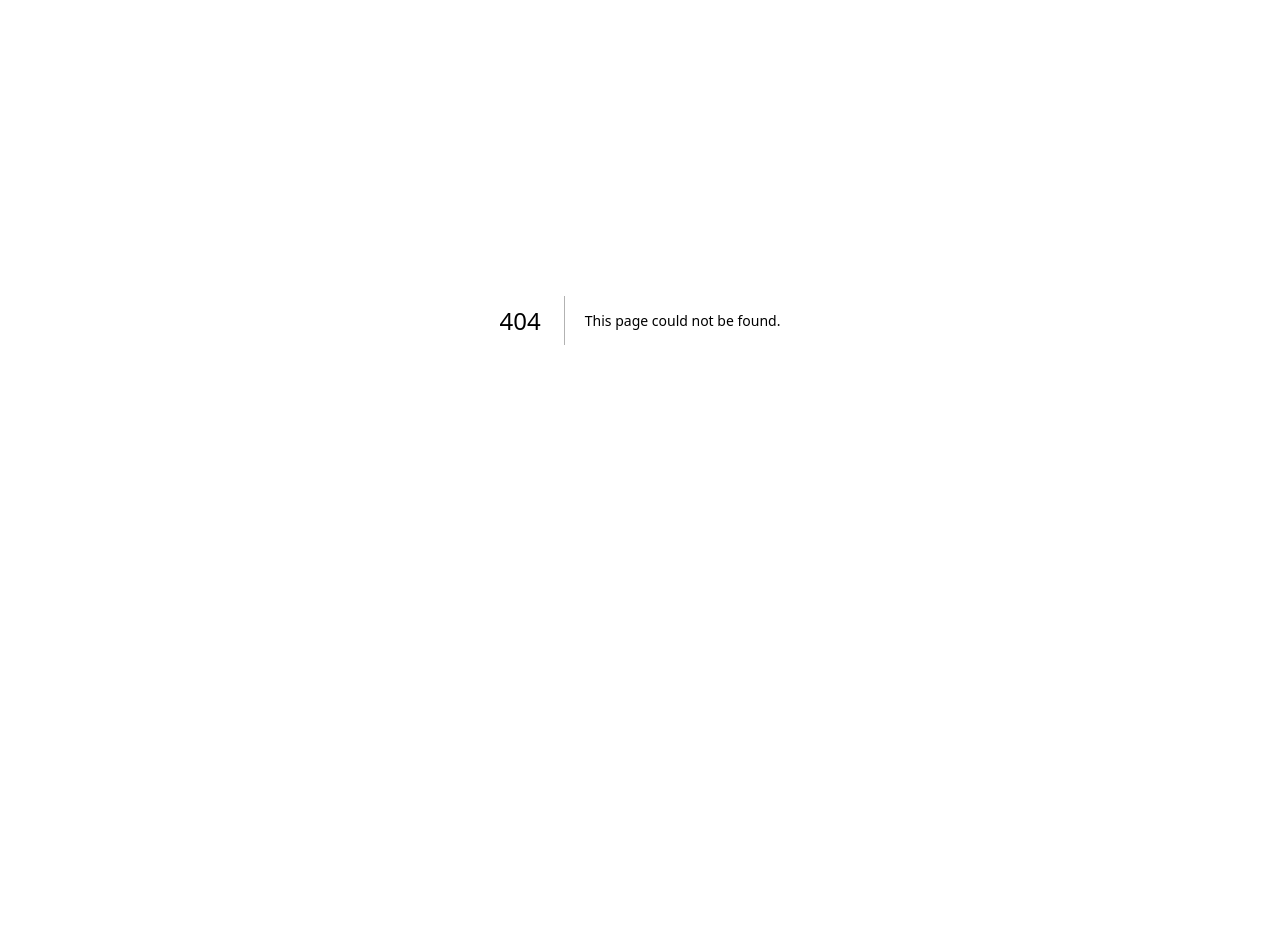
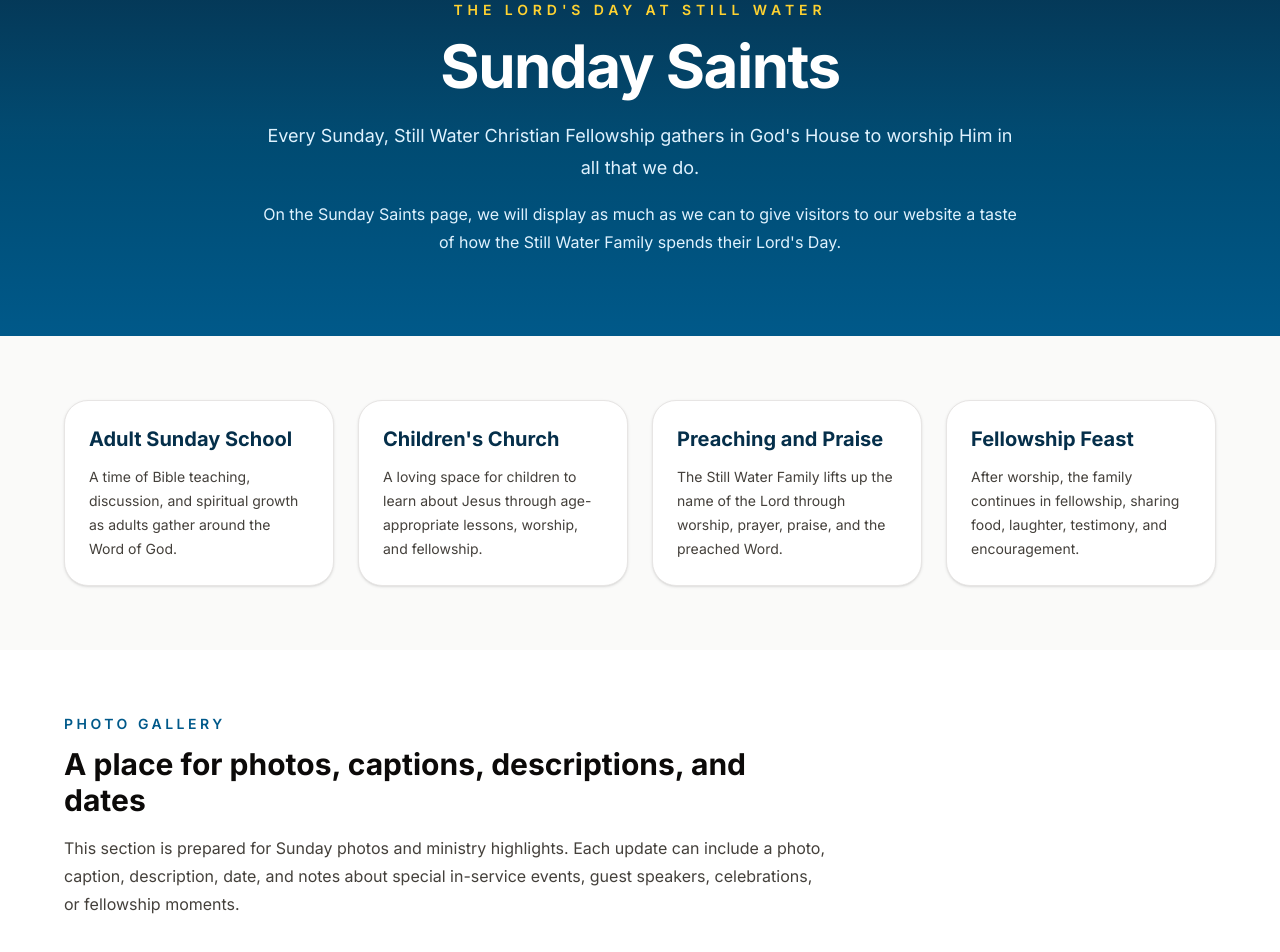
Before and after one commit to edesent/stillwater-christian-fellowship, a Next.js app: page /sunday-saints in a window 1280 px wide. Before the commit this address had no page. Shown: the part 80-1032 px from the top of the page. Before the commit the page ends 800 px from the top, so only its background shows below. Built offline with nearby package versions, Linux system fonts and the light colour scheme.

Commit message:
Added Sunday Saints page

```diff
--- /dev/null
+++ b/src/app/sunday-saints/page.tsx
@@ -0,0 +1,130 @@
+export const metadata = {
+  title: "Sunday Saints | Still Water Christian Fellowship",
+  description:
+    "Photos, descriptions, dates, and highlights from the Sunday Worship Experience at Still Water Christian Fellowship.",
+};
+
+const worshipMoments = [
+  {
+    title: "Adult Sunday School",
+    description:
+      "A time of Bible teaching, discussion, and spiritual growth as adults gather around the Word of God.",
+  },
+  {
+    title: "Children's Church",
+    description:
+      "A loving space for children to learn about Jesus through age-appropriate lessons, worship, and fellowship.",
+  },
+  {
+    title: "Preaching and Praise",
+    description:
+      "The Still Water Family lifts up the name of the Lord through worship, prayer, praise, and the preached Word.",
+  },
+  {
+    title: "Fellowship Feast",
+    description:
+      "After worship, the family continues in fellowship, sharing food, laughter, testimony, and encouragement.",
+  },
+];
+
+const photoPlaceholders = [
+  "Sunday worship moments",
+  "Adult Sunday School",
+  "Children's Church",
+  "Preaching and Praise",
+  "Fellowship Feast",
+  "Special in-service events",
+];
+
+export default function SundaySaintsPage() {
+  return (
+    <main className="min-h-screen bg-stone-50 text-stone-900">
+      <section className="bg-gradient-to-b from-sky-950 via-sky-900 to-sky-800 px-6 py-20 text-white">
+        <div className="mx-auto max-w-5xl text-center">
+          <p className="mb-4 text-sm font-semibold uppercase tracking-[0.35em] text-amber-300">
+            The Lord&apos;s Day at Still Water
+          </p>
+          <h1 className="text-4xl font-bold tracking-tight sm:text-5xl lg:text-6xl">
+            Sunday Saints
+          </h1>
+          <p className="mx-auto mt-6 max-w-3xl text-lg leading-8 text-sky-100">
+            Every Sunday, Still Water Christian Fellowship gathers in God&apos;s House to worship Him in all that we do.
+          </p>
+          <p className="mx-auto mt-4 max-w-3xl text-base leading-7 text-sky-100">
+            On the Sunday Saints page, we will display as much as we can to give visitors to our website a taste of how the Still Water Family spends their Lord&apos;s Day.
+          </p>
+        </div>
+      </section>
+
+      <section className="px-6 py-16">
+        <div className="mx-auto max-w-6xl">
+          <div className="grid gap-6 md:grid-cols-2 lg:grid-cols-4">
+            {worshipMoments.map((moment) => (
+              <article
+                key={moment.title}
+                className="rounded-3xl border border-stone-200 bg-white p-6 shadow-sm"
+              >
+                <h2 className="text-xl font-bold text-sky-950">{moment.title}</h2>
+                <p className="mt-3 text-sm leading-6 text-stone-700">{moment.description}</p>
+              </article>
+            ))}
+          </div>
+        </div>
+      </section>
+
+      <section className="bg-white px-6 py-16">
+        <div className="mx-auto max-w-6xl">
+          <div className="max-w-3xl">
+            <p className="text-sm font-semibold uppercase tracking-[0.25em] text-sky-800">
+              Photo Gallery
+            </p>
+            <h2 className="mt-3 text-3xl font-bold text-stone-950">
+              A place for photos, captions, descriptions, and dates
+            </h2>
+            <p className="mt-4 leading-7 text-stone-700">
+              This section is prepared for Sunday photos and ministry highlights. Each update can include a photo, caption, description, date, and notes about special in-service events, guest speakers, celebrations, or fellowship moments.
+            </p>
+          </div>
+
+          <div className="mt-10 grid gap-6 md:grid-cols-2 lg:grid-cols-3">
+            {photoPlaceholders.map((title) => (
+              <article
+                key={title}
+                className="overflow-hidden rounded-3xl border border-stone-200 bg-stone-50 shadow-sm"
+              >
+                <div className="flex aspect-[4/3] items-center justify-center bg-gradient-to-br from-sky-100 to-amber-100 px-6 text-center">
+                  <span className="text-sm font-semibold uppercase tracking-[0.2em] text-sky-900">
+                    Photo Coming Soon
+                  </span>
+                </div>
+                <div className="p-6">
+                  <p className="text-xs font-semibold uppercase tracking-[0.2em] text-stone-500">
+                    Date to be added
+                  </p>
+                  <h3 className="mt-2 text-xl font-bold text-sky-950">{title}</h3>
+                  <p className="mt-3 text-sm leading-6 text-stone-700">
+                    Add a caption, description, names, scripture theme, or brief testimony from this Sunday moment.
+                  </p>
+                </div>
+              </article>
+            ))}
+          </div>
+        </div>
+      </section>
+
+      <section className="px-6 py-16">
+        <div className="mx-auto max-w-5xl rounded-3xl bg-sky-950 p-8 text-white shadow-lg md:p-12">
+          <h2 className="text-3xl font-bold">Sunday highlights can include</h2>
+          <div className="mt-6 grid gap-4 text-sky-100 sm:grid-cols-2">
+            <p>Photos with captions</p>
+            <p>Descriptions and dates</p>
+            <p>Guest speakers</p>
+            <p>Special in-service events</p>
+            <p>Children&apos;s Church moments</p>
+            <p>Fellowship Feast memories</p>
+          </div>
+        </div>
+      </section>
+    </main>
+  );
+}
```
